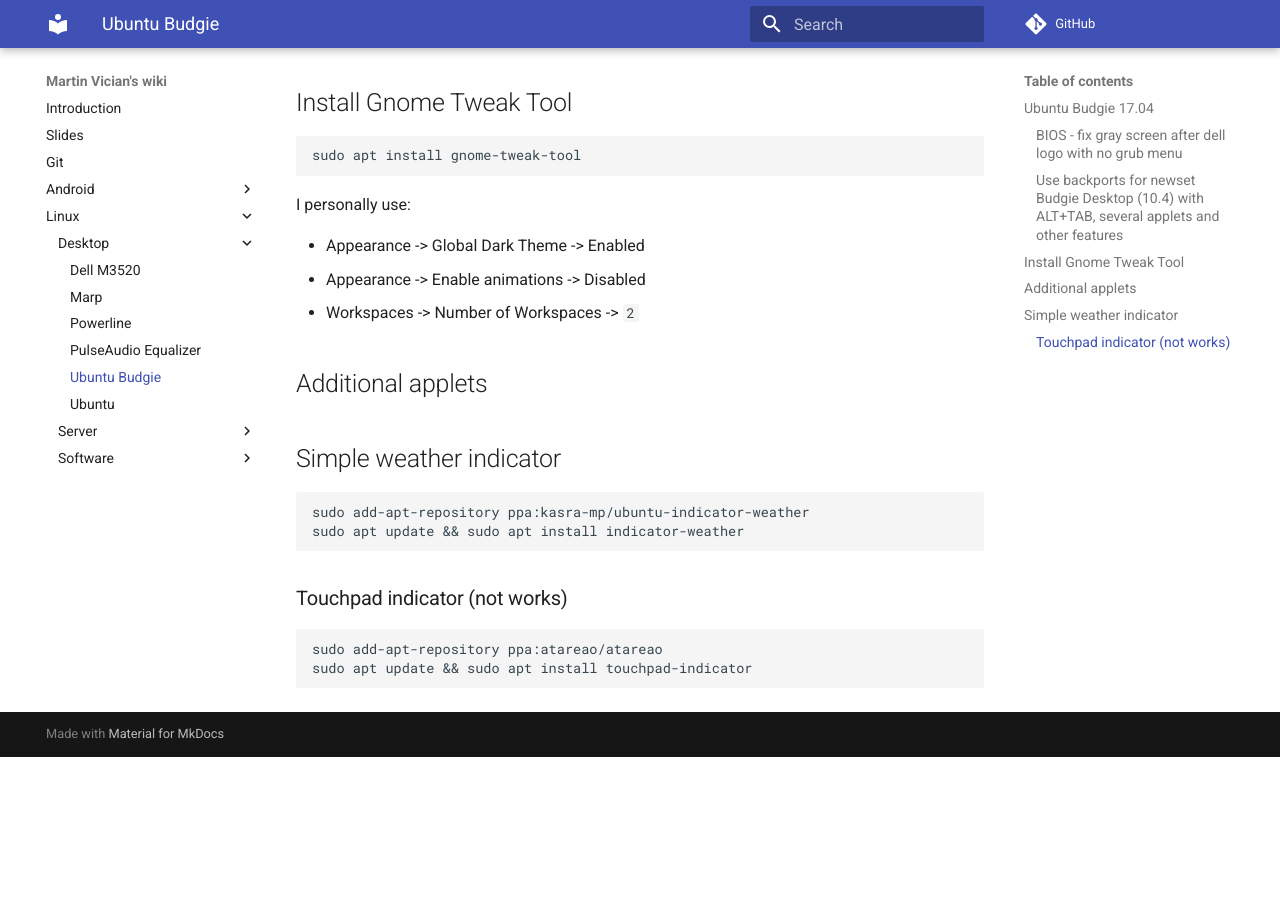
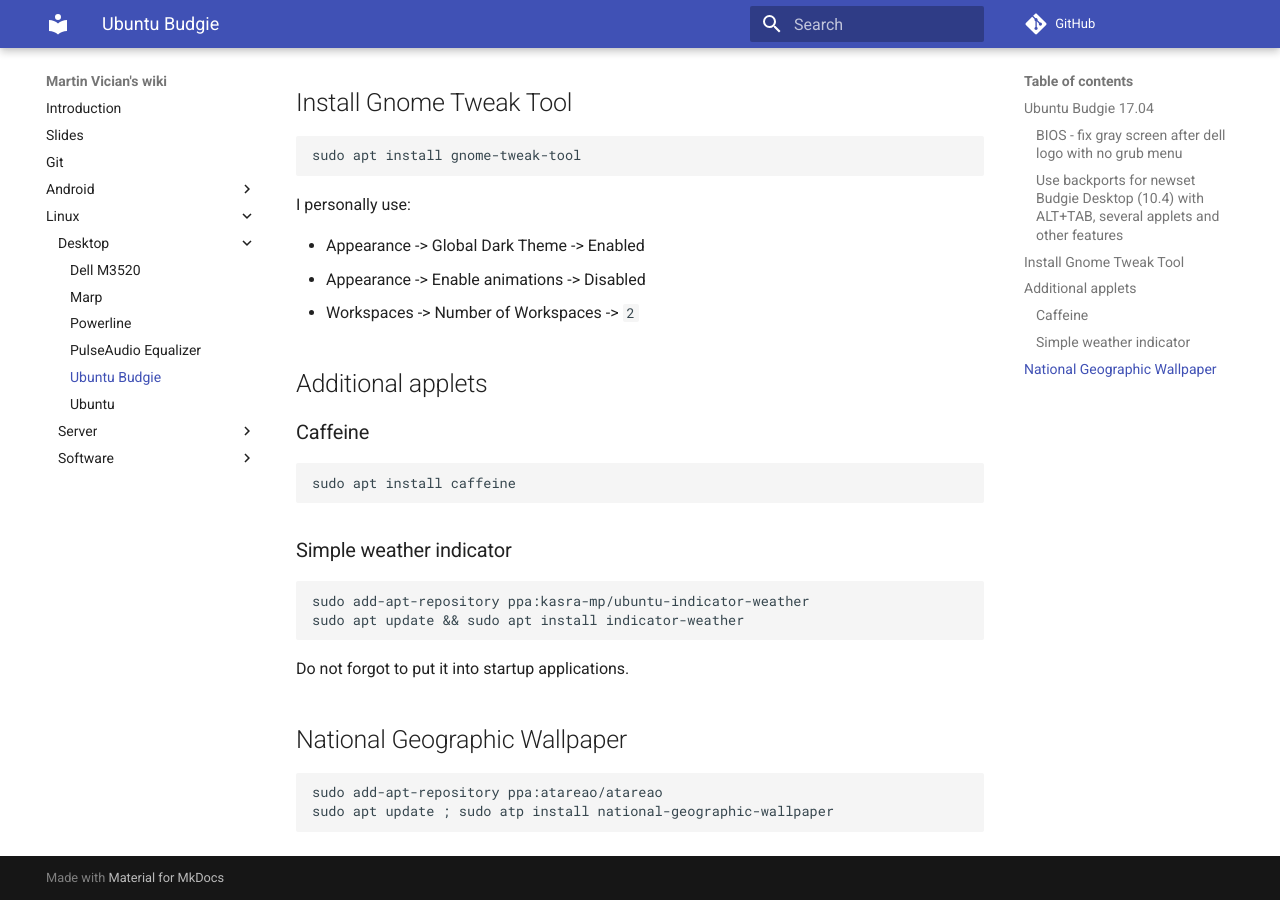
Before and after one commit to vician/wiki, an MkDocs documentation site: the page built from docs/Linux/Desktop/Ubuntu Budgie.md, in a window 1280 px wide and 900 px high, scrolled down 863 px. Built offline with MkDocs 1.6.1 and Material for MkDocs 9.7.7, drawn with Linux system fonts in a browser that asks for light colours; comment, search, counter and statistics services are not loaded; before the commit the page ends 1620 px from its top, so only the background shows below that.

Commit message:
added wallpaper

```diff
--- a/docs/Linux/Desktop/Ubuntu Budgie.md
+++ b/docs/Linux/Desktop/Ubuntu Budgie.md
@@ -34,14 +34,21 @@ I personally use:
 - Appearance -> Enable animations -> Disabled
 - Workspaces -> Number of Workspaces -> `2`
 
+
 ## Additional applets
 
-## Simple weather indicator
+### Caffeine
+
+	sudo apt install caffeine
+
+### Simple weather indicator
 
 	sudo add-apt-repository ppa:kasra-mp/ubuntu-indicator-weather
 	sudo apt update && sudo apt install indicator-weather
 
-### Touchpad indicator (not works)
+Do not forgot to put it into startup applications.
+
+## National Geographic Wallpaper
 
 	sudo add-apt-repository ppa:atareao/atareao
-	sudo apt update && sudo apt install touchpad-indicator
+	sudo apt update ; sudo atp install national-geographic-wallpaper
```
